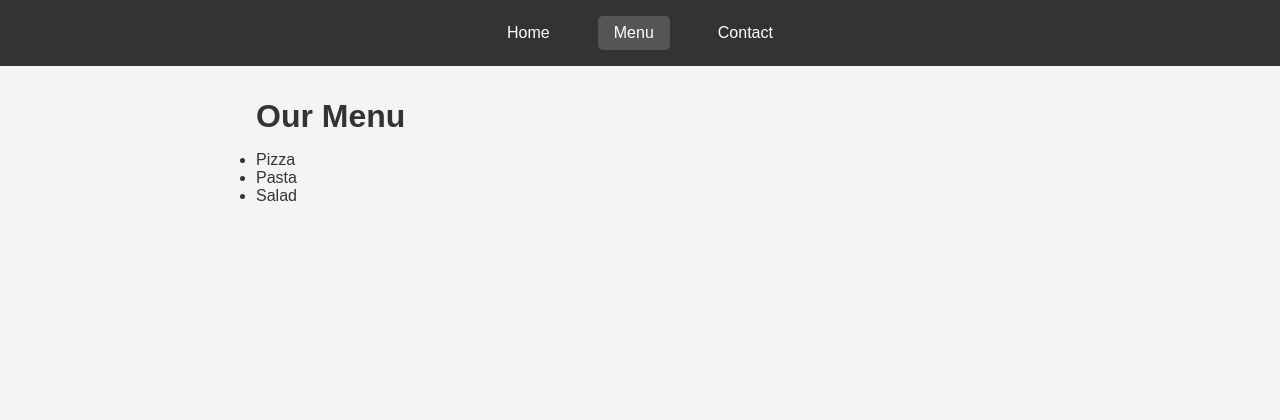
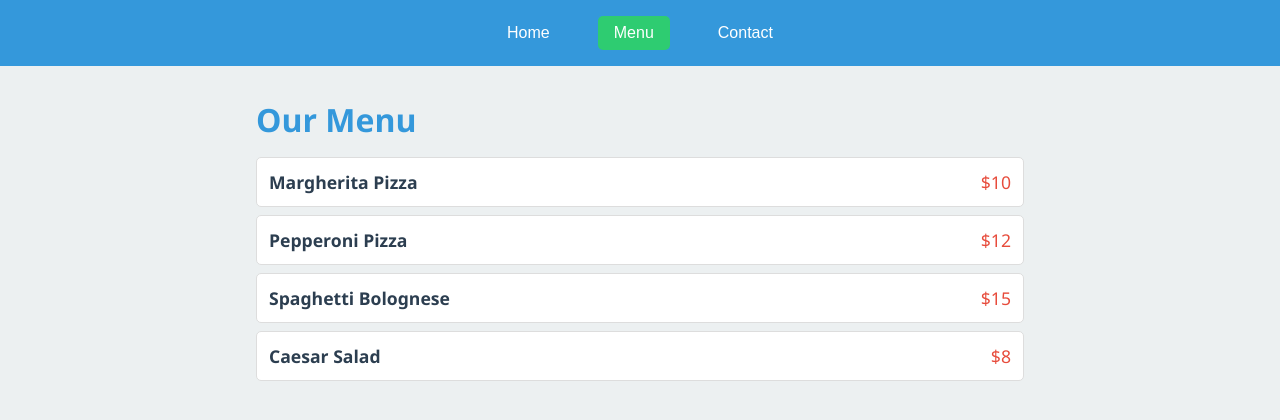
Before and after one commit to joejordan1994/restaurant-page, a website built with webpack: page src/template.html in a window 1280 px wide. Both pictures are taken after a click on the button "Menu". Built offline with nearby package versions, Linux system fonts and the light colour scheme; a small style sheet from the web is missing.

Commit message:
Added more styling and new font
- Added more CSS styling using root variables
- Imported "awesome font" for more styling

```diff
--- a/src/contact.js
+++ b/src/contact.js
@@ -1,16 +1,26 @@
 function createContact() {
   const contactDiv = document.createElement("div");
+  contactDiv.classList.add("contact");
 
   const headline = document.createElement("h1");
   headline.textContent = "Contact Us";
 
+  const subHeading = document.createElement("h2");
+  subHeading.textContent = "We would love to hear from you!";
+
+  const address = document.createElement("p");
+  address.innerHTML =
+    '<i class="fas fa-map-marker-alt"></i> 123 Food Street, Flavor Town, USA';
+
   const phone = document.createElement("p");
-  phone.textContent = "Phone: 123-456-7890";
+  phone.innerHTML = '<i class="fas fa-phone"></i> (123) 456-7890';
 
   const email = document.createElement("p");
-  email.textContent = "Email: info@restaurant.com";
+  email.innerHTML = '<i class="fas fa-envelope"></i> info@ourrestaurant.com';
 
   contactDiv.appendChild(headline);
+  contactDiv.appendChild(subHeading);
+  contactDiv.appendChild(address);
   contactDiv.appendChild(phone);
   contactDiv.appendChild(email);
 
--- a/src/menu.js
+++ b/src/menu.js
@@ -1,15 +1,32 @@
 function createMenu() {
   const menuDiv = document.createElement("div");
+  menuDiv.classList.add("menu");
 
   const headline = document.createElement("h1");
   headline.textContent = "Our Menu";
 
   const itemList = document.createElement("ul");
 
-  const items = ["Pizza", "Pasta", "Salad"];
+  const items = [
+    { name: "Margherita Pizza", price: "$10" },
+    { name: "Pepperoni Pizza", price: "$12" },
+    { name: "Spaghetti Bolognese", price: "$15" },
+    { name: "Caesar Salad", price: "$8" },
+  ];
+
   items.forEach((item) => {
     const listItem = document.createElement("li");
-    listItem.textContent = item;
+
+    const itemName = document.createElement("span");
+    itemName.classList.add("item-name");
+    itemName.textContent = item.name;
+
+    const itemPrice = document.createElement("span");
+    itemPrice.classList.add("item-price");
+    itemPrice.textContent = item.price;
+
+    listItem.appendChild(itemName);
+    listItem.appendChild(itemPrice);
     itemList.appendChild(listItem);
   });
 
--- a/src/style.css
+++ b/src/style.css
@@ -1,3 +1,12 @@
+/* Variables */
+:root {
+  --primary-color: #3498db;
+  --secondary-color: #2ecc71;
+  --accent-color: #e74c3c;
+  --background-color: #ecf0f1;
+  --text-color: #2c3e50;
+}
+
 /* Reset default browser styles */
 * {
   margin: 0;
@@ -7,13 +16,13 @@
 
 /* General Styles */
 body {
-  font-family: Arial, sans-serif;
-  background-color: #f4f4f4;
-  color: #333;
+  font-family: "Segoe UI", Tahoma, Geneva, Verdana, sans-serif;
+  background-color: var(--background-color);
+  color: var(--text-color);
 }
 
 header {
-  background-color: #333;
+  background-color: var(--primary-color);
   padding: 1rem;
 }
 
@@ -34,12 +43,12 @@ nav button {
 }
 
 nav button:hover {
-  background-color: #444;
+  background-color: rgba(255, 255, 255, 0.2);
   border-radius: 5px;
 }
 
 nav button.active {
-  background-color: #555;
+  background-color: var(--secondary-color);
   border-radius: 5px;
 }
 
@@ -52,6 +61,7 @@ nav button.active {
 h1 {
   font-size: 2rem;
   margin-bottom: 1rem;
+  color: var(--primary-color);
 }
 
 p {
@@ -64,6 +74,7 @@ p {
   height: auto;
   margin: 1rem 0;
   border-radius: 10px;
+  box-shadow: 0 4px 6px rgba(0, 0, 0, 0.1);
 }
 
 /* Menu Styles */
@@ -73,12 +84,32 @@ p {
 }
 
 .menu li {
-  background-color: #fff;
+  background-color: white;
   margin: 0.5rem 0;
   padding: 0.75rem;
   border: 1px solid #ddd;
   font-size: 1.1rem;
   border-radius: 5px;
+  display: flex;
+  justify-content: space-between;
+}
+
+.menu li .item-name {
+  font-weight: bold;
+}
+
+.menu li .item-price {
+  color: var(--accent-color);
+}
+
+/* Contact Styles */
+.contact p {
+  margin: 0.5rem 0;
+}
+
+.contact h2 {
+  color: var(--primary-color);
+  margin-bottom: 0.5rem;
 }
 
 /* Responsive Design */
--- a/src/template.html
+++ b/src/template.html
@@ -2,8 +2,15 @@
 <html lang="en">
   <head>
     <meta charset="UTF-8" />
+    <meta name="viewport" content="width=device-width, initial-scale=1.0" />
     <title>Restaurant Page</title>
-    <meta name="viewport" content="width=device-width, initial-scale=1.0" />
+    <link
+      rel="stylesheet"
+      href="https://cdnjs.cloudflare.com/ajax/libs/font-awesome/6.4.0/css/all.min.css"
+      integrity="sha512-dOkw+STmCLJ4tS3LRtLZqJ0yjaXQj5s0OiPNoA8lpr+jhAVJXqB4SB1pU5NCD1/uf6jzY90Q+um04I1D5gdKZg=="
+      crossorigin="anonymous"
+      referrerpolicy="no-referrer"
+    />
   </head>
   <body>
     <header>
```
